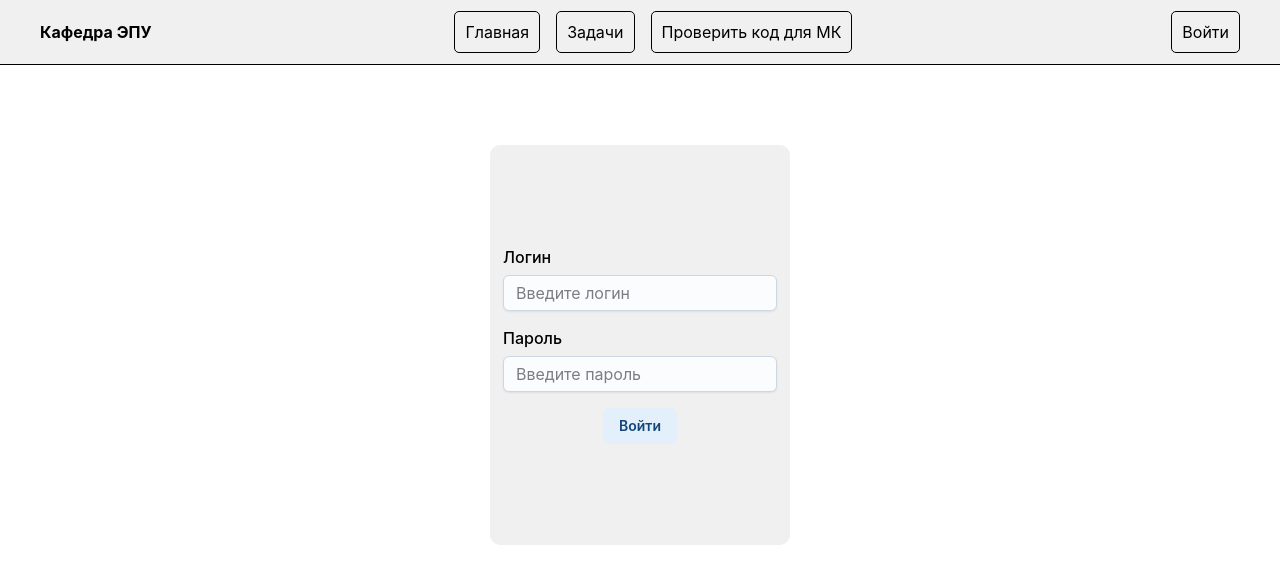
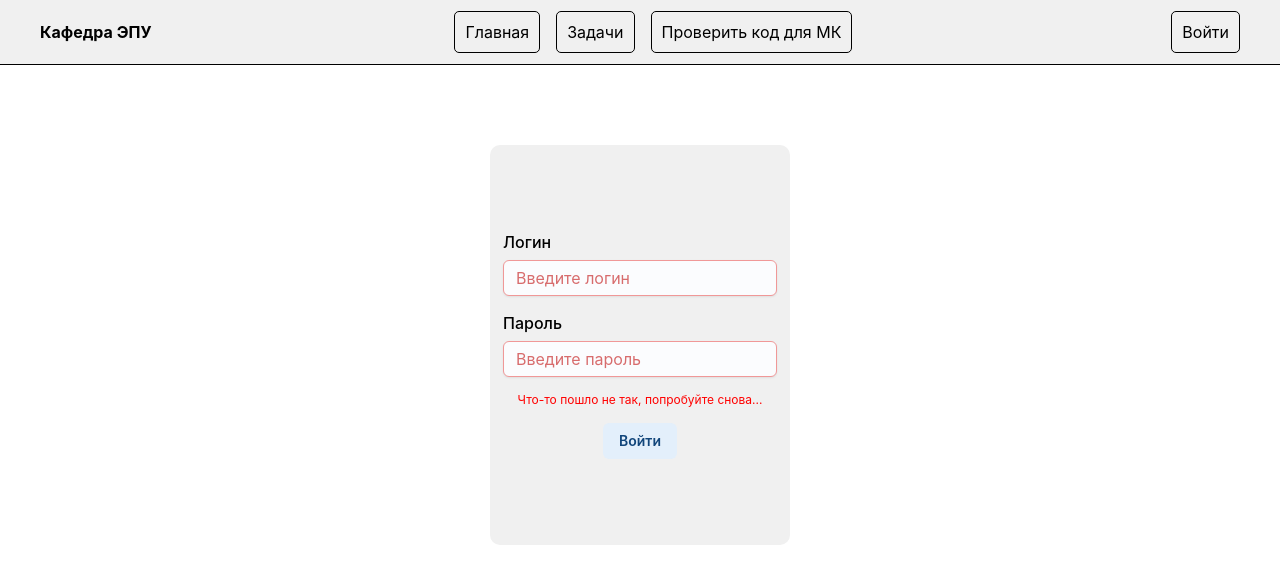
Before and after one commit to malilfrend/VKR, a React (Create React App) app: page /login in a window 1280 px wide. Shown: the top 584 px of the page. Built offline with nearby package versions, Linux system fonts and the light colour scheme.

Commit message:
VKR-19: change error view in Login

```diff
--- a/src/core/Login/Login.module.scss
+++ b/src/core/Login/Login.module.scss
@@ -30,4 +30,5 @@
 .error {
   color: red;
   font-size: 12px;
+  margin-bottom: 16px;
 }
--- a/src/core/Login/Login.tsx
+++ b/src/core/Login/Login.tsx
@@ -62,7 +62,7 @@ export const Login = () => {
                 className={s.input}
                 onChange={onChange}
                 value={value}
-                error={Boolean(errors.login?.message)}
+                error
               />
             </FormControl>
           )}
@@ -79,11 +79,12 @@ export const Login = () => {
                 className={s.input}
                 onChange={onChange}
                 value={value}
-                error={Boolean(errors.password?.message)}
+                error
               />
             </FormControl>
           )}
         />
+        {errors && <div className={s.error}>Что-то пошло не так, попробуйте снова...</div>}
         <Button variant="soft" type="submit">
           Войти
         </Button>
```
